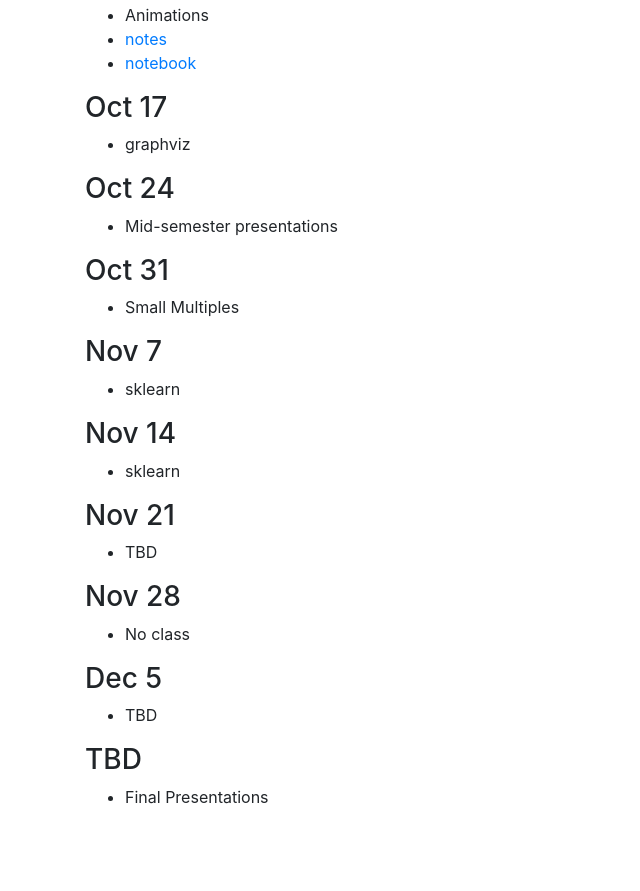
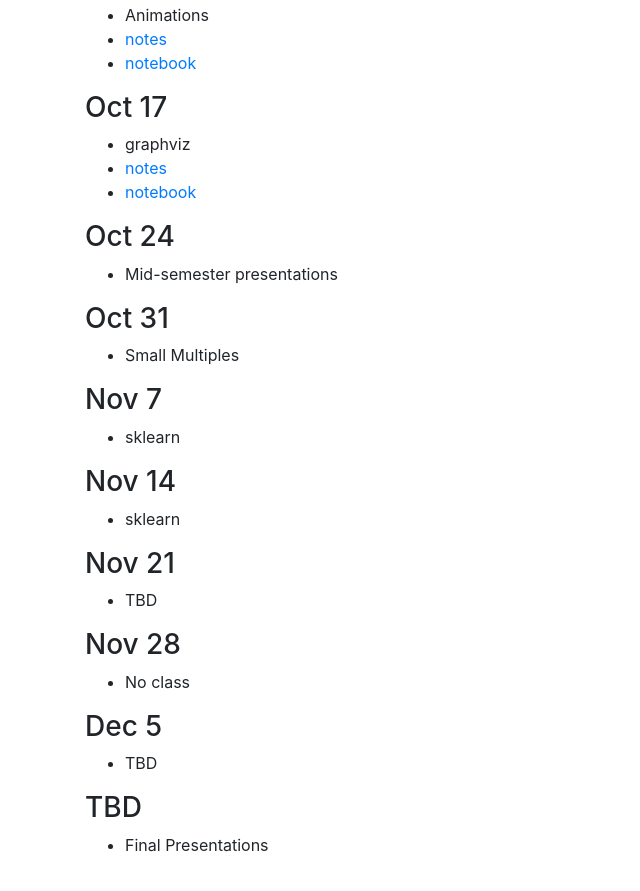
Before and after one commit to wisc-ds-projects/wisc-ds-projects.github.io, a plain HTML site: page f19/schedule.html in a window 1280 px wide. Shown: the part 917-1808 px from the top of the page, without its empty margins (0-640 px from the left). Before the commit the page ends 1786 px from the top, so only its background shows below. Drawn offline with nearby package versions, Linux system fonts and the light colour scheme; a script that the page names is missing.

Commit message:
graphviz examples

```diff
--- a/f19/schedule.html
+++ b/f19/schedule.html
@@ -98,6 +98,8 @@
       <h3>Oct 17</h3>
       <ul>
         <li>graphviz
+        <li><a href="meetings/7-graphviz.pdf">notes</a>
+        <li><a href="meetings/7-graphviz.ipynb">notebook</a>
       </ul>
 
       <h3>Oct 24</h3>
```
Also changed, not shown: 3 other files.
